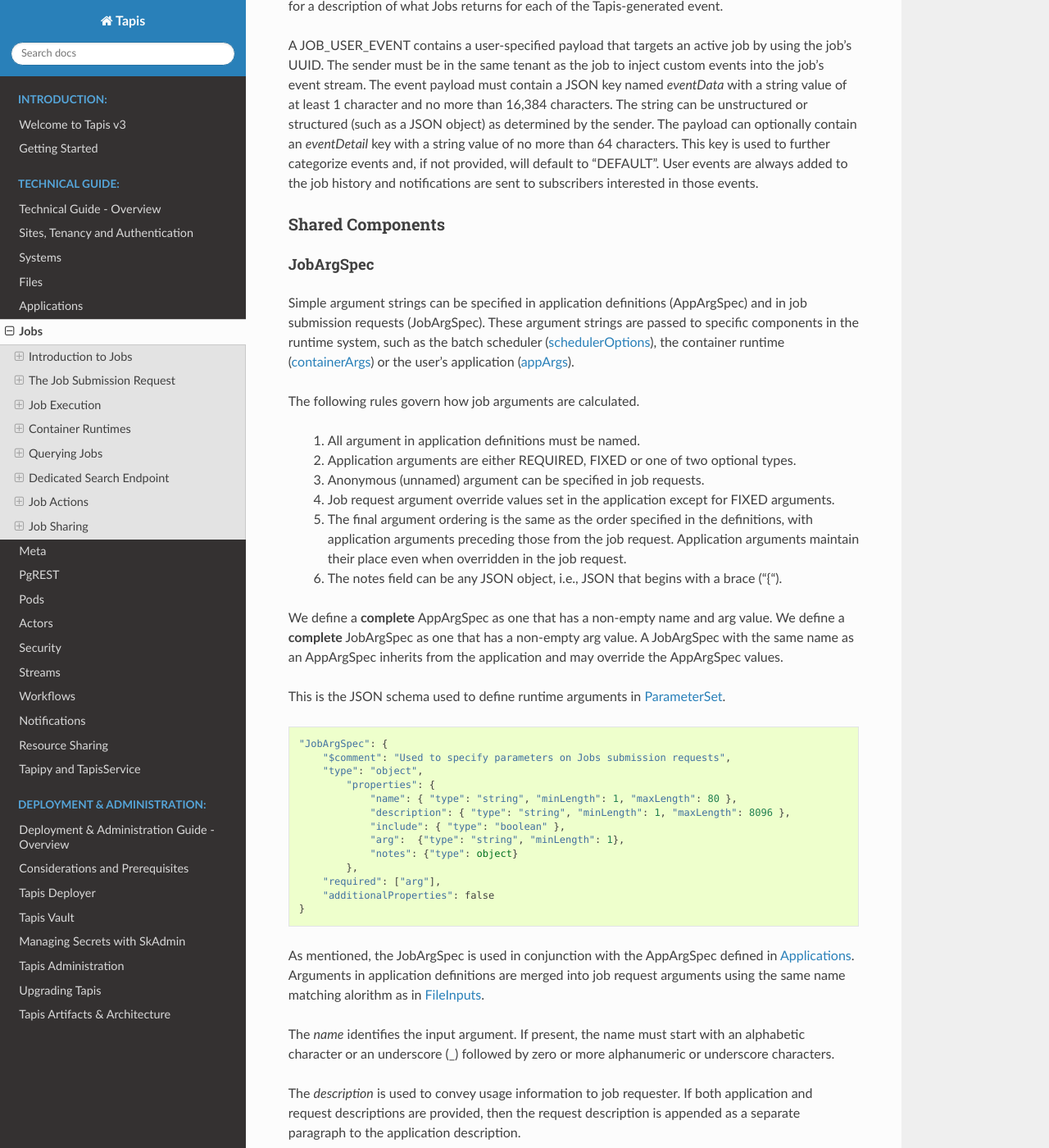
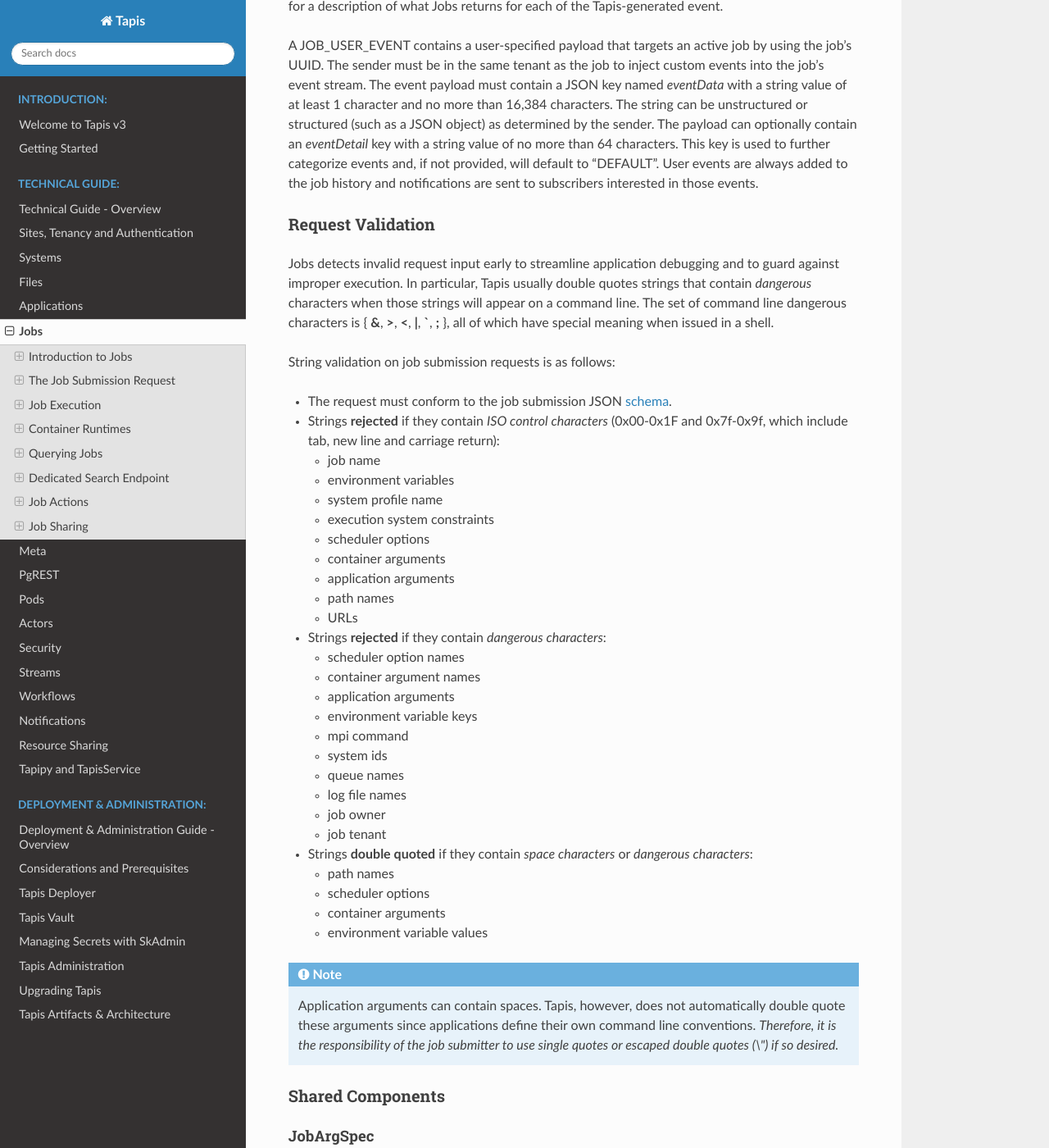
Before and after one commit to tapis-project/documentation, a Sphinx documentation site: the page built from source/technical/jobs.rst, in a window 1280 px wide and 1400 px high, scrolled down 14648 px. Shown: the whole window at 82% size. Built offline with Sphinx 7.4.7 and the Read the Docs theme 2.0.0, drawn with Linux system fonts in a browser that asks for light colours.

Commit message:
string validation rules

```diff
--- a/source/technical/jobs.rst
+++ b/source/technical/jobs.rst
@@ -186,6 +186,7 @@
 
 ..  _library: https://github.com/tapis-project/tapis-shared-java/blob/dev/tapis-shared-lib/src/main/resources/edu/utexas/tacc/tapis/shared/jsonschema/defs/TapisDefinitions.json
 
+
 Parameter Precedence
 --------------------
 
@@ -528,6 +529,50 @@
 .. _subscription: https://tapis-project.github.io/live-docs/?service=Jobs#tag/subscriptions
 
 .. _Notifications: https://tapis-project.github.io/live-docs/?service=Notifications
+
+Request Validation
+------------------
+
+Jobs detects invalid request input early to streamline application debugging and to guard against improper execution.  In particular, Tapis usually double quotes strings that contain *dangerous* characters when those strings will appear on a command line. The set of command line dangerous characters is { **&**, **>**, **<**, **\|**, **`**, **;** }, all of which have special meaning when issued in a shell.
+
+String validation on job submission requests is as follows:
+
+*  The request must conform to the job submission JSON schema_.
+*  Strings **rejected** if they contain *ISO control characters* (0x00-0x1F and 0x7f-0x9f, which include tab, new line and carriage return):
+
+   *  job name
+   *  environment variables
+   *  system profile name
+   *  execution system constraints
+   *  scheduler options
+   *  container arguments
+   *  application arguments
+   *  path names
+   *  URLs
+
+*  Strings **rejected** if they contain *dangerous characters*:
+
+   *  scheduler option names
+   *  container argument names
+   *  application arguments
+   *  environment variable keys
+   *  mpi command
+   *  system ids
+   *  queue names
+   *  log file names
+   *  job owner
+   *  job tenant
+
+*  Strings **double quoted** if they contain *space characters* or *dangerous characters*:
+
+   *  path names
+   *  scheduler options
+   *  container arguments
+   *  environment variable values
+
+.. note::
+  Application arguments can contain spaces. Tapis, however, does not automatically double quote these arguments since applications define their own command line conventions. *Therefore, it is the responsibility of the job submitter to use single quotes or escaped double quotes (\\\") if so desired.*
+
 
 Shared Components
 -----------------
```
